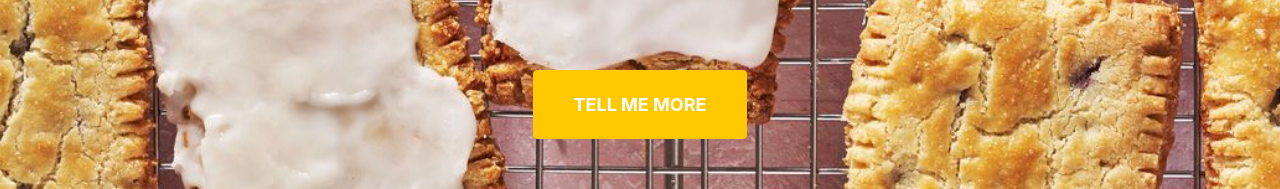
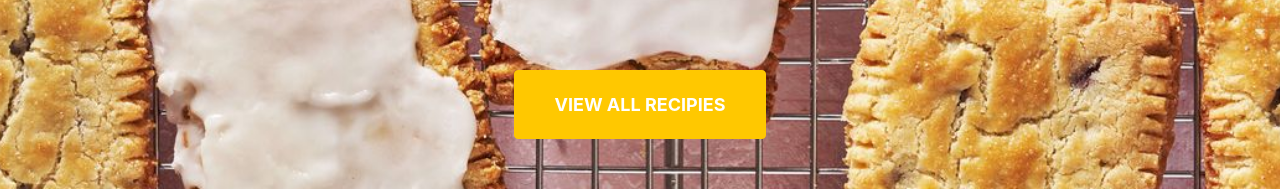
Before and after one commit to fatemah-alm/frontendFood, a React (Create React App) app in the folder frontend/: page / in a window 1280 px wide. Shown: the part 406-595 px from the top of the page. Built offline with nearby package versions, Linux system fonts and the light colour scheme; no server answers.

Commit message:
add recipe

```diff
--- a/frontend/src/components/Home.js
+++ b/frontend/src/components/Home.js
@@ -10,8 +10,8 @@ const Home = () => {
           <div class="masthead-heading text-uppercase">
             It's Nice To serve You
           </div>
-          <a class="btn btn-primary btn-xl text-uppercase" href="#services">
-            Tell Me More
+          <a class="btn btn-primary btn-xl text-uppercase" href="/recipeList">
+            view all recipies
           </a>
         </div>
       </header>
--- a/frontend/src/components/Recipes.js
+++ b/frontend/src/components/Recipes.js
@@ -26,11 +26,7 @@ const RecipeItem = ({ recipe }) => {
               <i class="fas fa-plus fa-3x"></i>
             </div>
           </div>
-
-          <img className="image1" src={recipe.image} alt="#" />{" "}
-=======
-          <img className="image1 image2" src={recipe.image} alt="#" />{" "}
-
+          <img className="image1 image2" src={recipe.image} alt="#" /> =======
         </a>
         <div class="portfolio-caption">
           <div class="portfolio-caption-heading">
```
